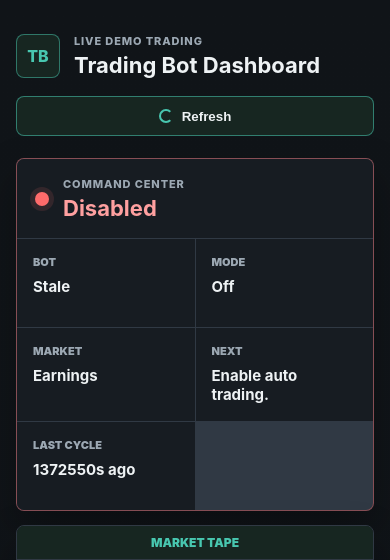
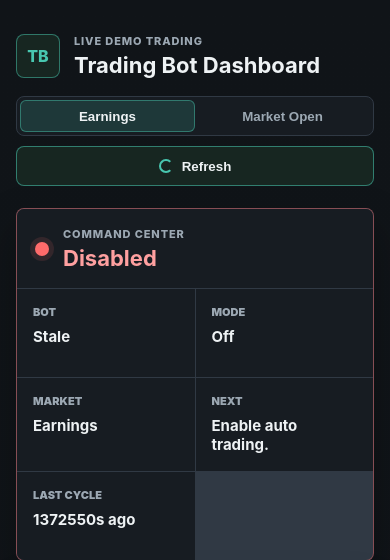
Before and after one commit to masm1/trading-bot, a Flask app: page / in a window 390 px wide. Shown: the top 560 px of the page. Run offline with Flask 3, Linux system fonts and the light colour scheme; data comes from the database, SQL or seed files in the repository; data that the repository does not hold is empty.

Commit message:
Add dashboard watchlist mode toggle

```diff
--- a/dashboard.py
+++ b/dashboard.py
@@ -59,6 +59,7 @@ from config import (
     looks_like_placeholder,
     PAPER_TRADING,
     ALLOW_MANUAL_BUY,
+    ENV_FILE,
     MANUAL_BUY_ALLOWLIST,
     MANUAL_BUY_RATE_LIMIT_WINDOW_SECONDS,
     MANUAL_BUY_RATE_LIMIT_MAX,
@@ -84,6 +85,31 @@ from logger import (
 
 # Simple in-memory rate limiter and allowlist helpers for manual buys
 _manual_buy_requests = {}
+
+
+def _write_env_value(name, value):
+    line = f"{name}={value}"
+    if ENV_FILE.exists():
+        lines = ENV_FILE.read_text(encoding="utf-8").splitlines()
+    else:
+        lines = []
+
+    updated = False
+    next_lines = []
+    for existing in lines:
+        stripped = existing.strip()
+        if stripped and not stripped.startswith("#") and stripped.split("=", 1)[0].strip() == name:
+            next_lines.append(line)
+            updated = True
+        else:
+            next_lines.append(existing)
+
+    if not updated:
+        if next_lines and next_lines[-1].strip():
+            next_lines.append("")
+        next_lines.append(line)
+
+    ENV_FILE.write_text("\n".join(next_lines) + "\n", encoding="utf-8")
 
 def _client_ip_allowed(ip):
     allowlist = [s.strip() for s in (MANUAL_BUY_ALLOWLIST or "").split(',') if s.strip()]
@@ -1249,6 +1275,28 @@ def api_dashboard():
     return jsonify(dashboard_data())
 
 
+@app.route("/api/watchlist-mode", methods=["POST"])
+def api_watchlist_mode():
+    global MARKET_OPEN_AUTO_MODE
+
+    payload = request.get_json(silent=True) or {}
+    requested = payload.get("market_open_auto_mode")
+    if not isinstance(requested, bool):
+        return jsonify({"success": False, "message": "market_open_auto_mode must be true or false."}), 400
+
+    MARKET_OPEN_AUTO_MODE = requested
+    _write_env_value("MARKET_OPEN_AUTO_MODE", "true" if requested else "false")
+
+    mode = "Market Open" if MARKET_OPEN_AUTO_MODE else "Earnings"
+    log_event(
+        timestamp=datetime.now(),
+        symbol="SYSTEM",
+        event="WATCHLIST_MODE_CHANGED",
+        notes=f"Dashboard watchlist mode changed to {mode}.",
+    )
+    return jsonify({"success": True, "message": f"Watchlist mode set to {mode}.", "data": dashboard_data()})
+
+
 @app.route("/api/manual-buy", methods=["POST"])
 def api_manual_buy():
     payload = request.get_json(silent=True) or {}
--- a/static/dashboard.css
+++ b/static/dashboard.css
@@ -44,6 +44,14 @@ body {
   justify-content: space-between;
   gap: 18px;
   padding: 18px 0 22px;
+}
+
+.topbar-actions {
+  display: flex;
+  align-items: center;
+  justify-content: flex-end;
+  flex-wrap: wrap;
+  gap: 10px;
 }
 
 .brand {
@@ -99,6 +107,37 @@ body {
   padding: 0 14px;
   font-weight: 800;
   cursor: pointer;
+}
+
+.mode-switch {
+  display: inline-flex;
+  min-height: 40px;
+  padding: 3px;
+  border: 1px solid var(--line);
+  border-radius: 8px;
+  background: var(--panel);
+}
+
+.mode-switch-button {
+  min-width: 94px;
+  border: 0;
+  border-radius: 6px;
+  background: transparent;
+  color: var(--muted);
+  padding: 0 12px;
+  font-weight: 900;
+  cursor: pointer;
+}
+
+.mode-switch-button.active {
+  background: rgba(72, 199, 176, 0.16);
+  color: var(--text);
+  box-shadow: inset 0 0 0 1px rgba(72, 199, 176, 0.45);
+}
+
+.mode-switch-button:disabled {
+  cursor: wait;
+  opacity: 0.7;
 }
 
 .refresh-button:hover {
@@ -1258,6 +1297,16 @@ tr:last-child td {
     justify-content: center;
   }
 
+  .topbar-actions,
+  .mode-switch {
+    width: 100%;
+  }
+
+  .mode-switch-button {
+    flex: 1 1 0;
+    min-width: 0;
+  }
+
   .overview,
   .ticker-tape,
   .analytics-grid,
--- a/static/dashboard.js
+++ b/static/dashboard.js
@@ -10,6 +10,7 @@ const positionCount = document.getElementById("positionCount");
 const openPositionPill = document.getElementById("openPositionPill");
 const plSummary = document.getElementById("plSummary");
 const refreshButton = document.getElementById("refreshButton");
+const modeButtons = Array.from(document.querySelectorAll("[data-market-mode]"));
 const lastUpdateEl = document.getElementById("lastUpdate");
 const tradeLogCountEl = document.getElementById("tradeLogCount");
 const demoOrderCountEl = document.getElementById("demoOrderCount");
@@ -119,6 +120,42 @@ function badge(value) {
   pill.className = `badge ${badgeClass(value)}`;
   pill.textContent = text(value);
   return pill;
+}
+
+function setModeButtons(data) {
+  const enabled = Boolean(data.config_status?.market_open_auto_mode);
+  modeButtons.forEach((button) => {
+    const selected = button.dataset.marketMode === String(enabled);
+    button.classList.toggle("active", selected);
+    button.setAttribute("aria-pressed", selected ? "true" : "false");
+  });
+}
+
+async function updateWatchlistMode(enabled) {
+  try {
+    modeButtons.forEach((button) => {
+      button.disabled = true;
+    });
+    const response = await fetch("/api/watchlist-mode", {
+      method: "POST",
+      headers: { "Content-Type": "application/json" },
+      body: JSON.stringify({ market_open_auto_mode: enabled }),
+    });
+    const payload = await response.json().catch(() => ({}));
+    if (!response.ok || !payload.success) {
+      throw new Error(payload.message || `Mode update failed with ${response.status}`);
+    }
+    render(payload.data);
+  } catch (error) {
+    if (serviceStatusEl) {
+      serviceStatusEl.textContent = `Watchlist mode update failed: ${error.message || error}`;
+      serviceStatusEl.style.display = "block";
+    }
+  } finally {
+    modeButtons.forEach((button) => {
+      button.disabled = false;
+    });
+  }
 }
 
 function toneBadge(value, tone) {
@@ -828,6 +865,7 @@ function render(data) {
   if (netPlEl) netPlEl.textContent = money(data.net_pl);
   if (winRateEl) winRateEl.textContent = `${number(data.win_rate).toFixed(1)}% win rate`;
   updateMetricCard(netPlEl, data.net_pl);
+  setModeButtons(data);
 
   renderCommandCenter(data);
   renderDiscovery(data.market_discovery);
@@ -1029,6 +1067,11 @@ async function refresh() {
 }
 
 if (refreshButton) refreshButton.addEventListener("click", refresh);
+modeButtons.forEach((button) => {
+  button.addEventListener("click", () => {
+    updateWatchlistMode(button.dataset.marketMode === "true");
+  });
+});
 try {
   render(window.initialData || {});
 } catch (error) {
--- a/static/sw.js
+++ b/static/sw.js
@@ -1,4 +1,4 @@
-const CACHE_NAME = 'trading-bot-v13';
+const CACHE_NAME = 'trading-bot-v14';
 const urlsToCache = [
   '/',
   '/static/dashboard.css',
--- a/templates/dashboard.html
+++ b/templates/dashboard.html
@@ -19,7 +19,11 @@
           <h1>Trading Bot Dashboard</h1>
         </div>
       </div>
-      <div>
+      <div class="topbar-actions">
+        <div class="mode-switch" aria-label="Watchlist mode">
+          <button id="modeEarnings" class="mode-switch-button" type="button" data-market-mode="false">Earnings</button>
+          <button id="modeMarketOpen" class="mode-switch-button" type="button" data-market-mode="true">Market Open</button>
+        </div>
         <button id="refreshButton" class="refresh-button" type="button" title="Refresh dashboard">
           <span class="refresh-icon" aria-hidden="true"></span>
           Refresh
```
